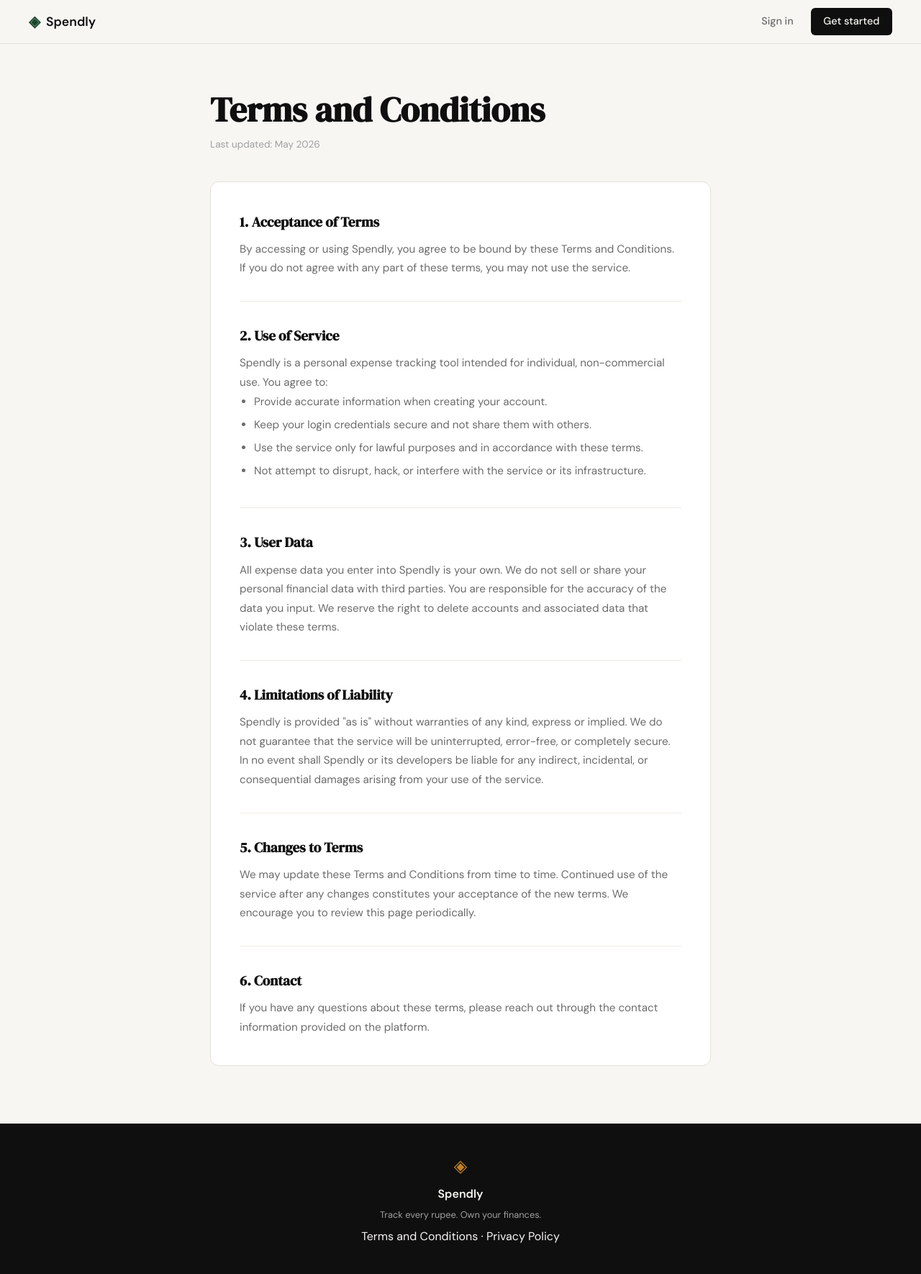
After one commit to agrawalshivam279/expensely, a Flask app: page /terms in a window 1280 px wide. The commit adds this page. Shown: the whole page at 72% size. Run offline with Flask 3, Linux system fonts and the light colour scheme.

Commit message:
landing: add terms and conditions page and route

```diff
--- a/app.py
+++ b/app.py
@@ -26,6 +26,11 @@ def login():
 # Placeholder routes — students will implement these                  #
 # ------------------------------------------------------------------ #
 
+@app.route("/terms")
+def terms():
+    return render_template("terms.html")
+
+
 @app.route("/logout")
 def logout():
     return "Logout — coming in Step 3"
--- a/templates/base.html
+++ b/templates/base.html
@@ -34,7 +34,7 @@
             <span class="brand-icon">◈</span>
             <span class="footer-name">Spendly</span>
             <p class="footer-copy">Track every rupee. Own your finances.</p>
-            <p><a href="#">Terms and Conditions</a> &middot; <a href="#">Privacy Policy</a></p>
+            <p><a href="/terms">Terms and Conditions</a> &middot; <a href="#">Privacy Policy</a></p>
         </div>
     </footer>
 
--- /dev/null
+++ b/templates/terms.html
@@ -0,0 +1,130 @@
+{% extends "base.html" %}
+
+{% block title %}Terms and Conditions — Spendly{% endblock %}
+
+{% block head %}
+<style>
+    .terms-header {
+        padding: 4rem 2rem 2.5rem;
+        max-width: 760px;
+        margin: 0 auto;
+    }
+
+    .terms-header h1 {
+        font-family: var(--font-display);
+        font-size: clamp(2rem, 4vw, 3rem);
+        color: var(--ink);
+        line-height: 1.15;
+        margin-bottom: 0.6rem;
+    }
+
+    .terms-date {
+        font-size: 0.85rem;
+        color: var(--ink-faint);
+    }
+
+    .terms-body {
+        max-width: 760px;
+        margin: 0 auto;
+        padding: 0 2rem 5rem;
+    }
+
+    .terms-card {
+        background: var(--paper-card);
+        border: 1px solid var(--border);
+        border-radius: var(--radius-md);
+        padding: 2.5rem;
+        display: flex;
+        flex-direction: column;
+        gap: 2rem;
+    }
+
+    .terms-section h2 {
+        font-family: var(--font-display);
+        font-size: 1.2rem;
+        color: var(--ink);
+        margin-bottom: 0.6rem;
+    }
+
+    .terms-section p,
+    .terms-section ul {
+        font-size: 0.95rem;
+        color: var(--ink-muted);
+        line-height: 1.75;
+    }
+
+    .terms-section ul {
+        padding-left: 1.25rem;
+    }
+
+    .terms-section ul li {
+        margin-bottom: 0.35rem;
+    }
+
+    .terms-divider {
+        border: none;
+        border-top: 1px solid var(--border-soft);
+    }
+</style>
+{% endblock %}
+
+{% block content %}
+
+<div class="terms-header">
+    <h1>Terms and Conditions</h1>
+    <p class="terms-date">Last updated: May 2026</p>
+</div>
+
+<div class="terms-body">
+    <div class="terms-card">
+
+        <div class="terms-section">
+            <h2>1. Acceptance of Terms</h2>
+            <p>By accessing or using Spendly, you agree to be bound by these Terms and Conditions. If you do not agree with any part of these terms, you may not use the service.</p>
+        </div>
+
+        <hr class="terms-divider">
+
+        <div class="terms-section">
+            <h2>2. Use of Service</h2>
+            <p>Spendly is a personal expense tracking tool intended for individual, non-commercial use. You agree to:</p>
+            <ul>
+                <li>Provide accurate information when creating your account.</li>
+                <li>Keep your login credentials secure and not share them with others.</li>
+                <li>Use the service only for lawful purposes and in accordance with these terms.</li>
+                <li>Not attempt to disrupt, hack, or interfere with the service or its infrastructure.</li>
+            </ul>
+        </div>
+
+        <hr class="terms-divider">
+
+        <div class="terms-section">
+            <h2>3. User Data</h2>
+            <p>All expense data you enter into Spendly is your own. We do not sell or share your personal financial data with third parties. You are responsible for the accuracy of the data you input. We reserve the right to delete accounts and associated data that violate these terms.</p>
+        </div>
+
+        <hr class="terms-divider">
+
+        <div class="terms-section">
+            <h2>4. Limitations of Liability</h2>
+            <p>Spendly is provided "as is" without warranties of any kind, express or implied. We do not guarantee that the service will be uninterrupted, error-free, or completely secure. In no event shall Spendly or its developers be liable for any indirect, incidental, or consequential damages arising from your use of the service.</p>
+        </div>
+
+        <hr class="terms-divider">
+
+        <div class="terms-section">
+            <h2>5. Changes to Terms</h2>
+            <p>We may update these Terms and Conditions from time to time. Continued use of the service after any changes constitutes your acceptance of the new terms. We encourage you to review this page periodically.</p>
+        </div>
+
+        <hr class="terms-divider">
+
+        <div class="terms-section">
+            <h2>6. Contact</h2>
+            <p>If you have any questions about these terms, please reach out through the contact information provided on the platform.</p>
+        </div>
+
+    </div>
+</div>
+
+{% endblock %}
```
